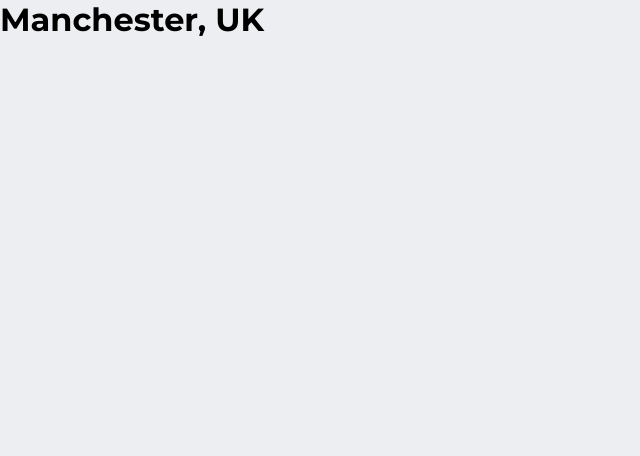
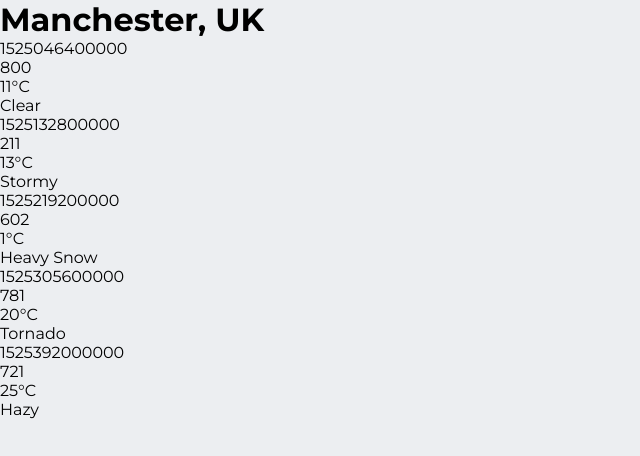
Before and after one commit to GhostPhayce/weather-app, a React (Create React App) app: page / in a window 1280 px wide. Shown: the top 456 px of the page, without its empty margins (0-640 px from the left). Built offline with nearby package versions, Linux system fonts and the light colour scheme.

Commit message:
Forecasts implemented and rendering within app

```diff
--- a/src/components/App.js
+++ b/src/components/App.js
@@ -2,13 +2,28 @@ import React from "react";
 import PropTypes from "prop-types";
 import "../styles/App.css";
 import LocationDetails from "./LocationDetails";
+import ForecastSummaries from "./ForecastSummaries";
 
-const App = ({ location }) => {
-  const { city, country } = location;
-  return <LocationDetails city={city} country={country} />;
-};
+const App = ({ location, forecasts }) => (
+  <div className="forecast">
+    <LocationDetails city={location.city} country={location.country} />
+
+    <ForecastSummaries forecasts={forecasts} />
+  </div>
+);
 
 App.propTypes = {
+  forecasts: PropTypes.arrayOf(
+    PropTypes.shape({
+      date: PropTypes.number,
+      description: PropTypes.string,
+      icon: PropTypes.number,
+      temperature: PropTypes.shape({
+        max: PropTypes.number,
+        min: PropTypes.number,
+      }),
+    })
+  ).isRequired,
   location: PropTypes.shape({
     city: PropTypes.string,
     country: PropTypes.string,
--- /dev/null
+++ b/src/components/ForecastSummaries.js
@@ -0,0 +1,33 @@
+import React from "react";
+import PropTypes from "prop-types";
+import ForecastSummary from "./ForecastSummary";
+
+const ForecastSummaries = ({ forecasts }) => (
+  <div className="forecast-summaries">
+    {forecasts.map((forecast) => (
+      <ForecastSummary
+        key={forecast.date}
+        date={forecast.date}
+        description={forecast.description}
+        icon={forecast.icon}
+        temperature={forecast.temperature}
+      />
+    ))}
+  </div>
+);
+
+ForecastSummaries.propTypes = {
+  forecasts: PropTypes.arrayOf(
+    PropTypes.shape({
+      date: PropTypes.number,
+      description: PropTypes.string,
+      icon: PropTypes.number,
+      temperature: PropTypes.shape({
+        max: PropTypes.number,
+        min: PropTypes.number,
+      }),
+    })
+  ).isRequired,
+};
+
+export default ForecastSummaries;
--- a/src/index.js
+++ b/src/index.js
@@ -2,11 +2,11 @@ import React from "react";
 import ReactDOM from "react-dom";
 import "./styles/index.css";
 import App from "./components/App";
-import { location } from "./data/forecast.json";
+import { location, forecasts } from "./data/forecast.json";
 
 ReactDOM.render(
   <React.StrictMode>
-    <App location={location} />
+    <App forecasts={forecasts} location={location} />
   </React.StrictMode>,
   document.getElementById("root")
 );
```
